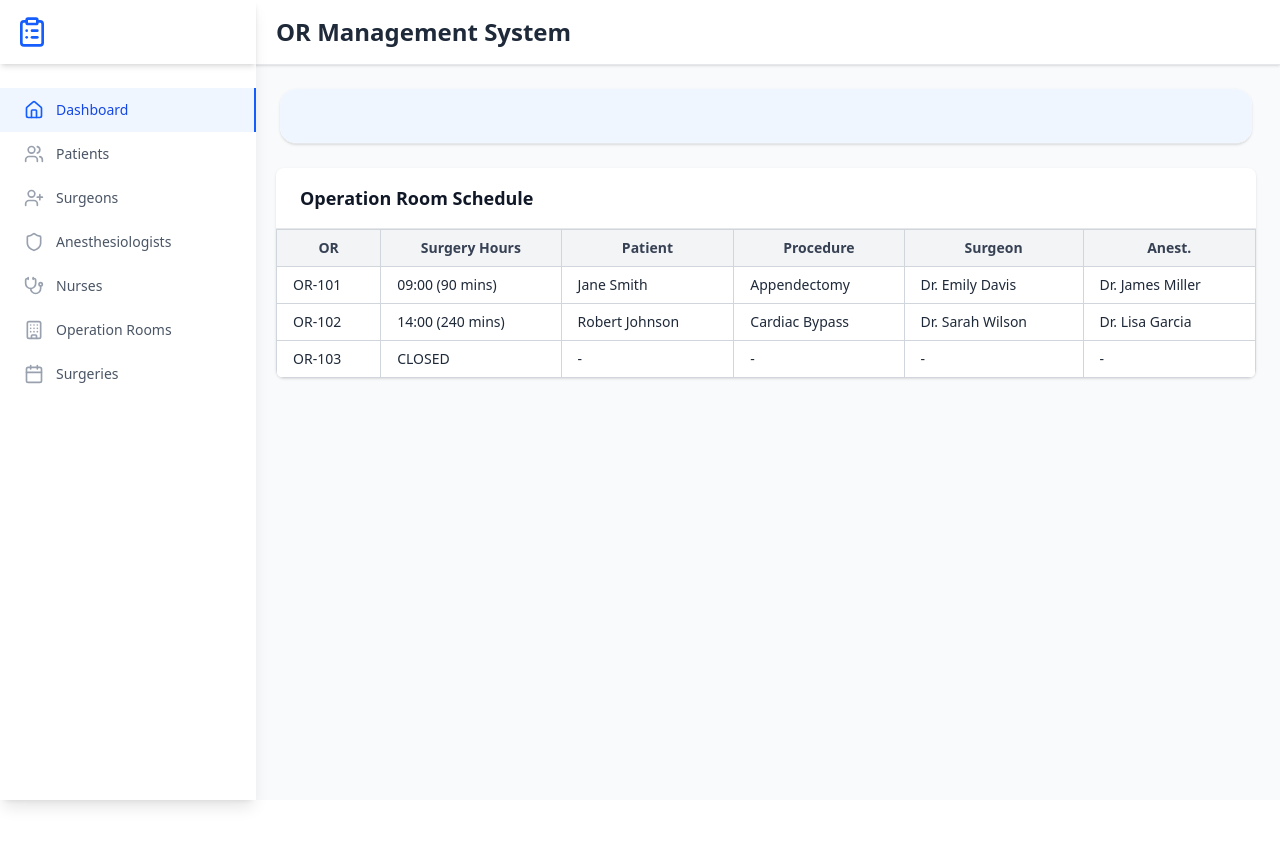
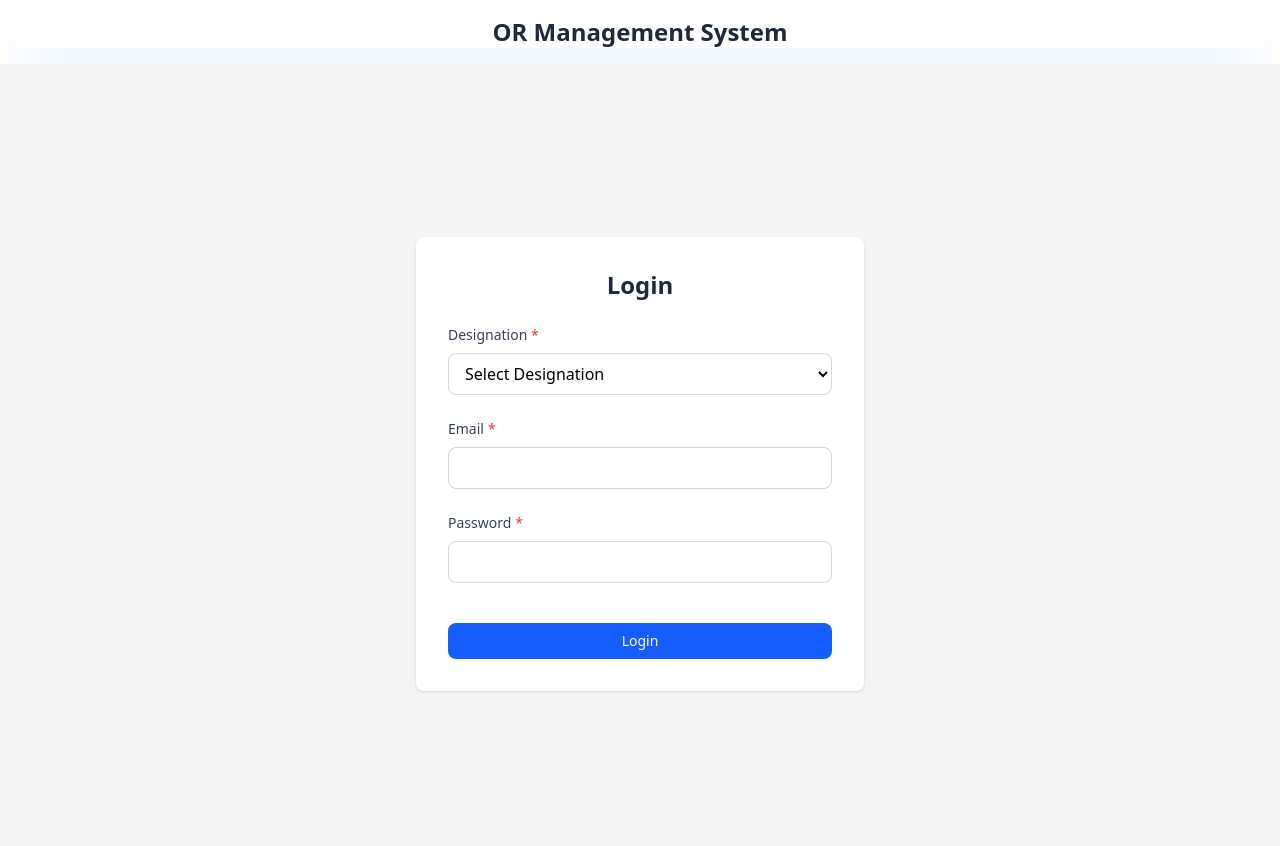
Before and after one commit to atharv-batule/OR-MANAGEMENT-SYSTEM, a React (Vite) app in the folder frontend/: page / in a window 1280 px wide. Shown: the top 846 px of the page. Before the commit the page ends 800 px from the top, so only its background shows below. Built offline with nearby package versions, Linux system fonts and the light colour scheme.

Commit message:
Login PPage

```diff
--- a/frontend/package.json
+++ b/frontend/package.json
@@ -16,7 +16,7 @@
     "lucide-react": "^0.541.0",
     "react": "^19.1.1",
     "react-dom": "^19.1.1",
-    "react-router-dom": "^7.8.2"
+    "react-router-dom": "^7.9.4"
   },
   "devDependencies": {
     "@eslint/js": "^9.33.0",
--- a/frontend/src/App.jsx
+++ b/frontend/src/App.jsx
@@ -10,6 +10,7 @@ import Nurses from './pages/Nurses';
 import OperationRooms from './pages/OperationRooms';
 import Surgeries from './pages/Surgeries';
 import DisplayName from './components/forms/sample';
+import Login from './pages/Login';
 //import SurgeonTableContainer from './components/tables/SurgeonTable';
 
 function App() {
@@ -18,7 +19,15 @@ function App() {
   return (
     <AppProvider>
       <Router>
-        <div className="flex h-screen bg-gray-50">
+      <Routes>
+          {/* Login page (no sidebar, appears first) */}
+          <Route path="/" element={<Login/>} />
+
+          {/* All other pages (with sidebar) */}
+          <Route
+            path="/*"
+            element={
+              <div className="flex h-screen bg-gray-50">
           <Sidebar />
           <div className="flex-1 flex flex-col overflow-hidden ml-0 sm:px-0 lg:ml-63 ">
             <header className="bg-white shadow-sm border-b border-gray-200 sm:px-0">
@@ -28,7 +37,7 @@ function App() {
             </header>
             <main className="flex-1 overflow-y-auto p-6">
               <Routes>
-                <Route path="/" element={<Dashboard />} />
+                <Route path="/dashboard" element={<Dashboard />} />
                 <Route path="/patients" element={<Patients />} />
                 <Route path="/surgeons" element={<Surgeons />} />
                 <Route path="/anesthesiologists" element={<Anesthesiologists />} />
@@ -40,6 +49,9 @@ function App() {
             </main>
           </div>
         </div>
+        }
+        />
+        </Routes>
       </Router>
     </AppProvider>
   );
--- /dev/null
+++ b/frontend/src/pages/Login.jsx
@@ -0,0 +1,121 @@
+import React, { useState } from 'react';
+import axios from 'axios';
+import Button from '../components/ui/Button';
+import Card from '../components/ui/Card';
+import Input from '../components/ui/Input';
+
+const Login = () => {
+  const [formData, setFormData] = useState({
+    designation: '',
+    email: '',
+    password: ''
+  });
+
+  const [error, setError] = useState('');
+  const [loading, setLoading] = useState(false);
+
+  const designations = [
+    'Admin',
+    'Attending Surgeon',
+    'Resident',
+    'Intern',
+    'Nurse',
+    'Anesthesiologist'
+  ];
+
+  const handleChange = (field, value) => {
+    setFormData(prev => ({ ...prev, [field]: value }));
+    if (error) setError('');
+  };
+
+  const handleSubmit = async (e) => {
+    e.preventDefault();
+    setError('');
+
+    if (!formData.designation || !formData.email || !formData.password) {
+      setError('All fields are required.');
+      return;
+    }
+
+    setLoading(true);
+    try {
+      // Replace with your backend endpoint
+      const res = await axios.post('http://localhost:3000/login', formData);
+      console.log('Login response:', res.data);
+
+      if (res.data.success) {
+        alert('Login successful!');
+        // redirect to dashboard or home
+        window.location.replace('/dashboard');
+
+      } else {
+        setError(res.data.message || 'Invalid credentials');
+      }
+    } catch (err) {
+      console.error(err);
+      setError('Login failed. Please check credentials.');
+    } finally {
+      setLoading(false);
+    }
+  };
+
+  return (
+    <>
+    <div className="shadow-2xl m-4 shadow-blue-300">
+    <h2 className="text-2xl font-bold text-gray-800 mb-4 text-center">OR Management System</h2>
+    </div>
+    <div className="flex items-center justify-center min-h-screen bg-gray-100 px-4">
+      <Card className="max-w-md w-full p-8">
+        <h2 className="text-2xl font-bold text-gray-800 mb-6 text-center">Login</h2>
+        <form onSubmit={handleSubmit} className="space-y-6">
+          <div>
+            <label className="block text-sm font-medium text-gray-700 mb-2">
+              Designation <span className="text-red-500">*</span>
+            </label>
+            <select
+              value={formData.designation}
+              onChange={(e) => handleChange('designation', e.target.value)}
+              className="w-full border border-gray-300 rounded-lg px-3 py-2 focus:ring-2 focus:ring-blue-500 focus:outline-none"
+            >
+              <option value="">Select Designation</option>
+              {designations.map((role, idx) => (
+                <option key={idx} value={role}>{role}</option>
+              ))}
+            </select>
+          </div>
+
+          <Input
+            label="Email"
+            type="email"
+            value={formData.email}
+            onChange={(e) => handleChange('email', e.target.value)}
+            required
+          />
+
+          <Input
+            label="Password"
+            type="password"
+            value={formData.password}
+            onChange={(e) => handleChange('password', e.target.value)}
+            required
+          />
+
+          {error && <p className="text-sm text-red-600 text-center">{error}</p>}
+
+          <div className="pt-4">
+            <Button
+              type="submit"
+              className="w-full flex justify-center items-center"
+              disabled={loading}
+            >
+              {loading ? 'Logging in...' : 'Login'}
+            </Button>
+          </div>
+        </form>
+      </Card>
+    </div>
+    </>
+  );
+};
+
+export default Login;
```
Also changed, not shown: 1 other file (tests, documents, lock files or other folders).
